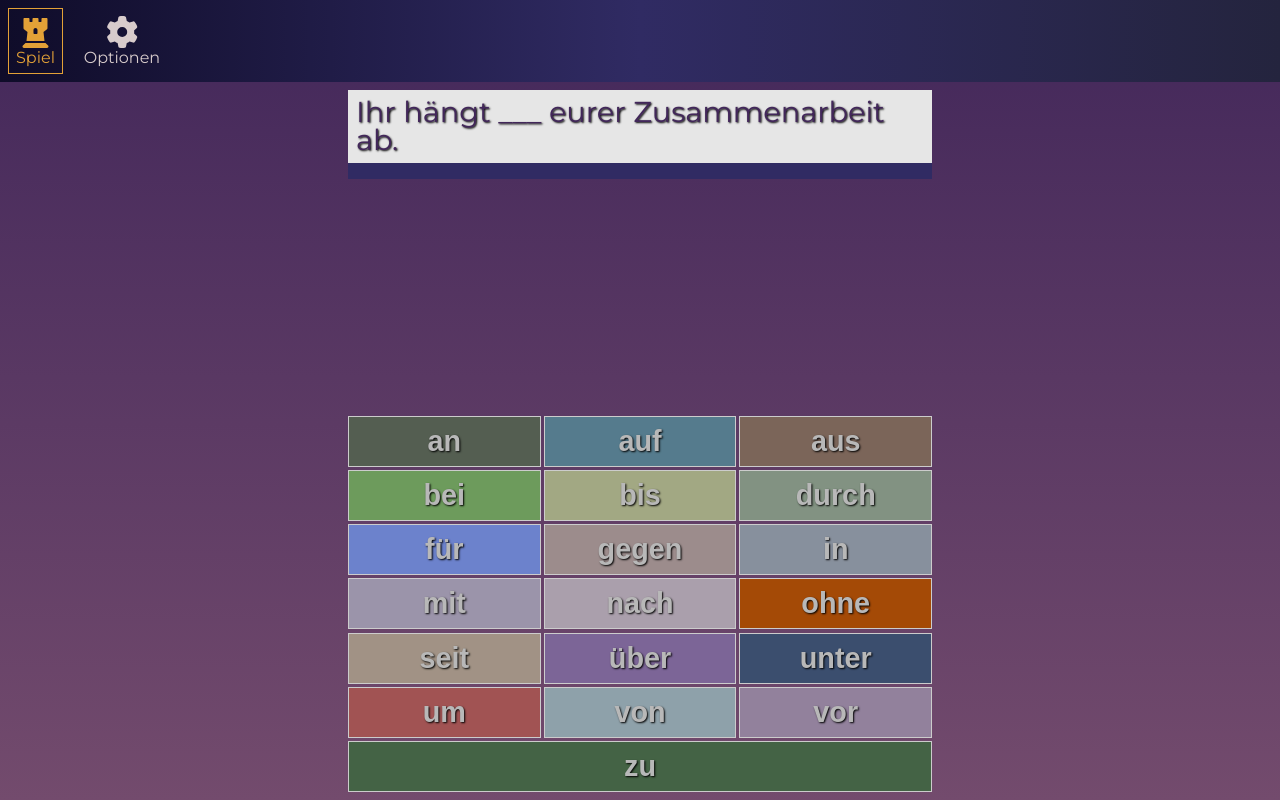
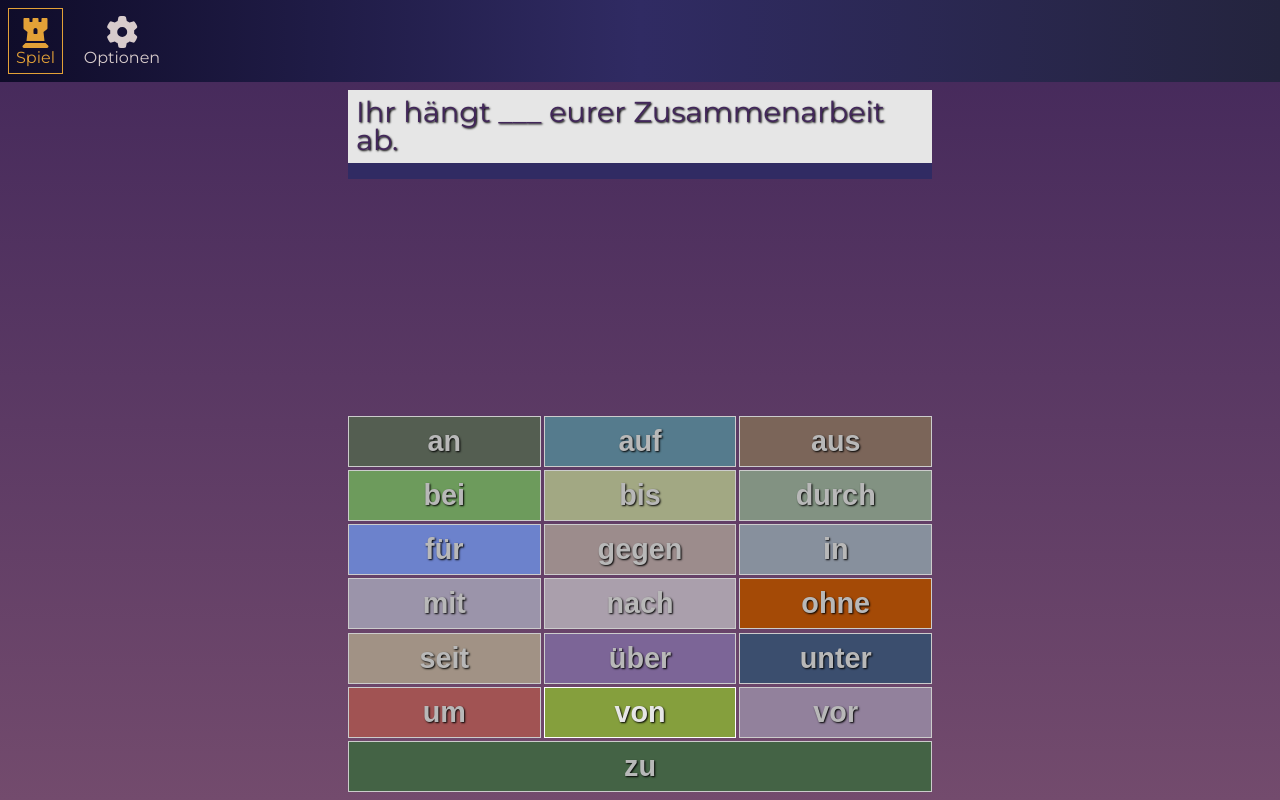
Before and after one commit to thegroosalugg/Geschwindigkeitsbegrenzung, a React (Vite) app: page / in a window 1280 px wide. Built offline with nearby package versions, Linux system fonts and the light colour scheme.

Commit message:
better button highlighting on user action

```diff
--- a/src/components/quiz/Quiz.tsx
+++ b/src/components/quiz/Quiz.tsx
@@ -17,9 +17,17 @@ export default function Quiz() {
         {userChoices.map(({ choice, background }) => (
           <motion.button
             key={choice}
-            style={{
-              background,
-              filter: `brightness(${timerStopped && user.choice !== choice ? 0.8 : 1})`,
+            animate={{
+              background: timerStopped
+                ? choice === question.a
+                  ? '#859F3D'
+                  : user.choice === choice
+                  ? '#C5705D'
+                  : background
+                : background,
+              filter: `brightness(${
+                timerStopped && user.choice !== choice && choice !== question.a ? 0.8 : 1
+              })`,
             }}
             disabled={timerStopped}
             onClick={() => handleAnswer(choice)}
```
